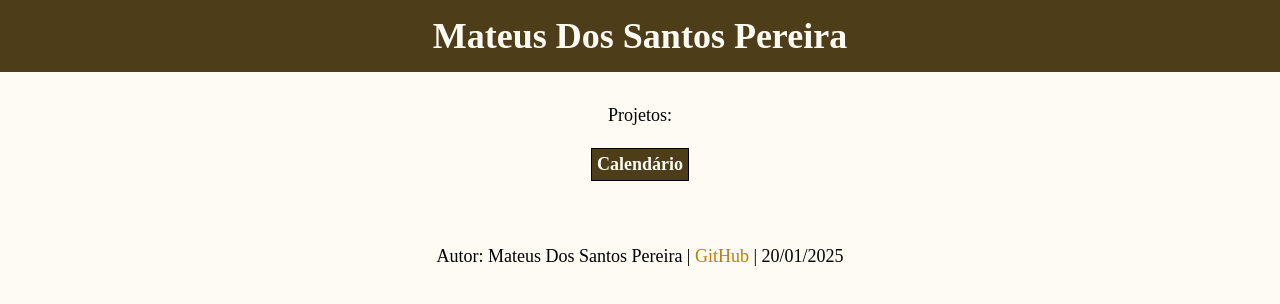
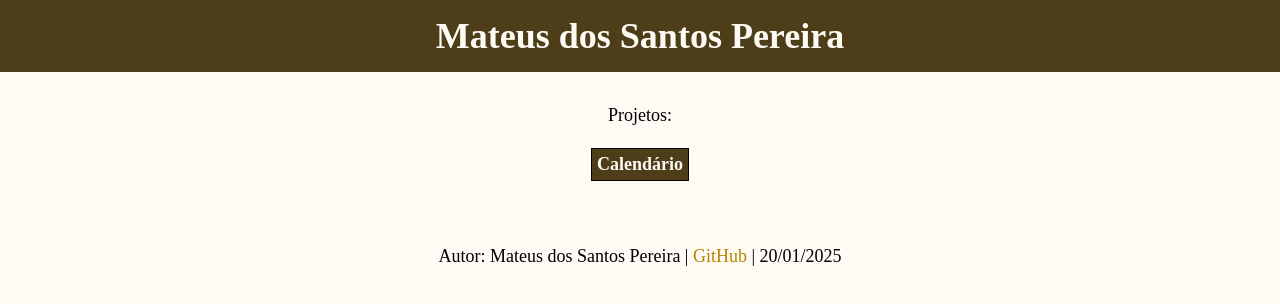
Before and after one commit to mateussantospereira/mateussantospereira.github.io, a plain HTML site: page index.html in a window 1280 px wide. Drawn offline with Linux system fonts and the light colour scheme.

Commit message:
Atualização

```diff
--- a/index.html
+++ b/index.html
@@ -5,13 +5,13 @@
     <meta charset="UTF-8">
     <meta name="viewport" content="width=device-width, initial-scale=1.0">
     <link rel="stylesheet" href="./public/css/style.css">
-    <title>Mateus Dos Santos Pereira</title>
+    <title>Mateus dos Santos Pereira</title>
 </head>
 
 <body>
     <header>
         <div class="center">
-            <h1>Mateus Dos Santos Pereira</h1>
+            <h1>Mateus dos Santos Pereira</h1>
         </div>
     </header>
 
@@ -31,7 +31,7 @@
 
     <footer>
         <p>
-            Autor: Mateus Dos Santos Pereira |
+            Autor: Mateus dos Santos Pereira |
             <a href="https://github.com/mateussantospereira" target="_blank">GitHub</a> |
             20/01/2025
         </p>
```
Also changed, not shown: 1 other file.
